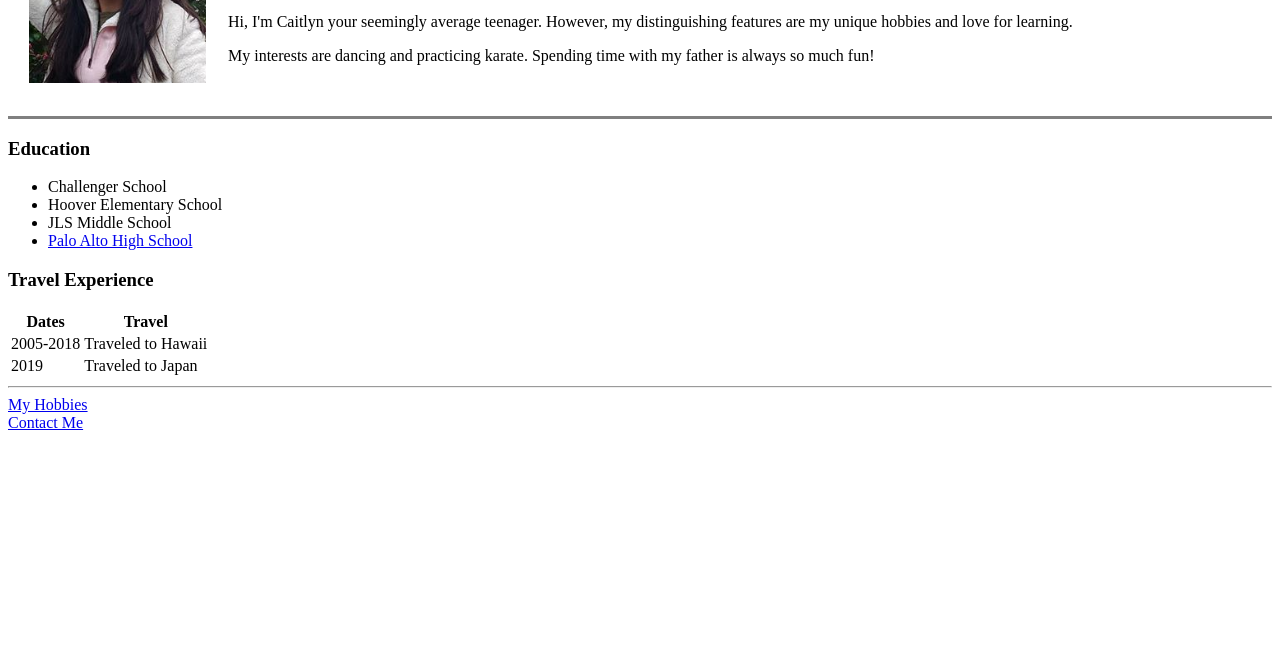
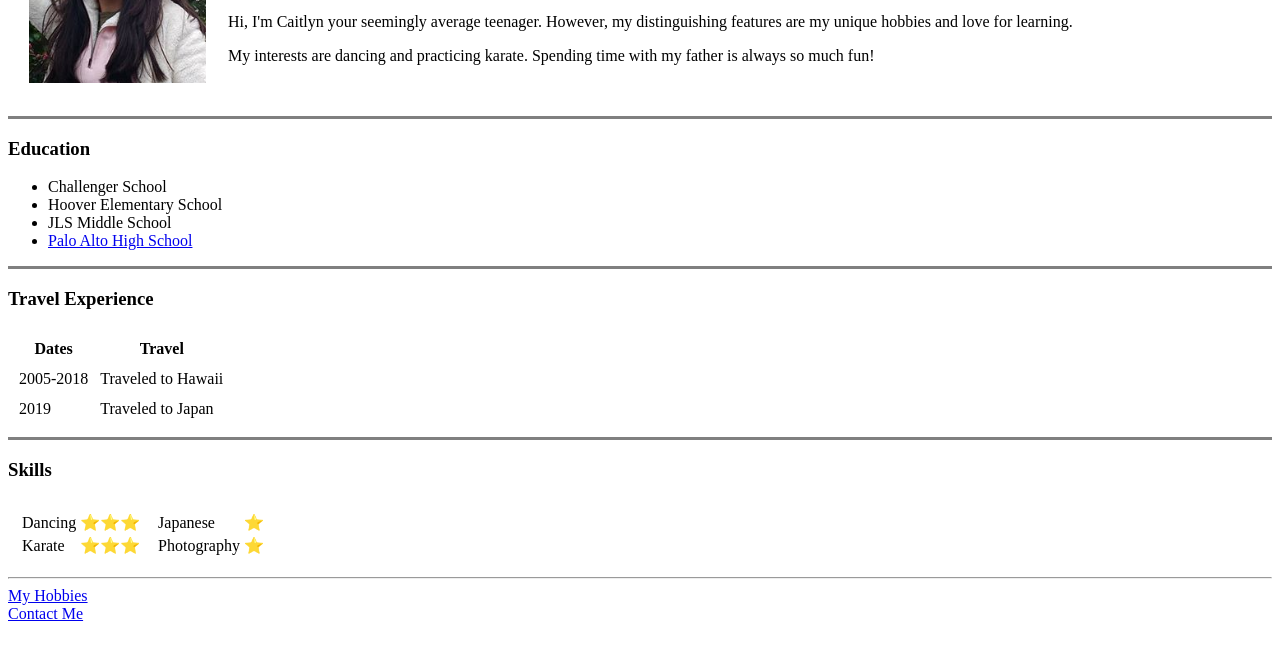
Before and after one commit to caitlynbakery/caitlyn-profile, a plain HTML site: page index.html in a window 1280 px wide. Shown: the part 137-794 px from the top of the page. Drawn offline with nearby package versions, Linux system fonts and the light colour scheme.

Commit message:
finished project

```diff
--- a/index.html
+++ b/index.html
@@ -31,8 +31,9 @@
     <li>JLS Middle School</li>
     <li><a href="https://paly.net/">Palo Alto High School</a></li>
   </ul>
+  <hr noshade size="3">
   <h3>Travel Experience</h3>
-  <table>
+  <table cellspacing="10">
     <thead>
       <tr>
         <th>Dates</th>
@@ -51,6 +52,38 @@
     </tbody>
 
   </table>
+
+  <hr size="3" noshade>
+  <h3>Skills</h3>
+  <table cellspacing="10">
+    <tr>
+      <td>
+        <table>
+          <tr>
+            <td>Dancing</td>
+            <td>⭐⭐⭐</td>
+          </tr>
+          <tr>
+            <td>Karate</td>
+            <td>⭐⭐⭐</td>
+          </tr>
+        </table>
+      </td>
+      <td>
+        <table>
+          <tr>
+            <td>Japanese</td>
+            <td>⭐</td>
+          </tr>
+          <tr>
+            <td>Photography</td>
+            <td>⭐</td>
+          </tr>
+        </table>
+      </td>
+    </tr>
+  </table>
+
   <hr>
   <a href="hobbies.html">My Hobbies</a>
   <br>
```
Also changed, not shown: contacts.html (+11 -0 lines), form-challenge.html (added, +18 -0 lines).
